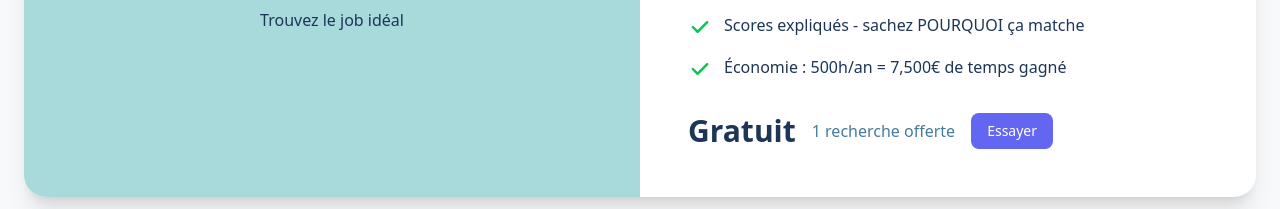
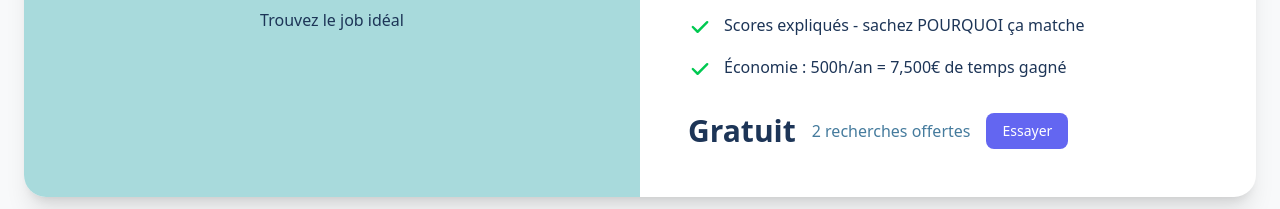
Before and after one commit to tristan001323/pushprofile-app, a Next.js app: page / in a window 1280 px wide. Shown: the part 3574-3783 px from the top of the page. Built offline with nearby package versions, Linux system fonts and the light colour scheme; no server answers.

Commit message:
Update candidats section: 2 free searches instead of 1
🤖 Generated with [Claude Code](https://claude.com/claude-code)

Co-Authored-By: Claude Opus 4.5 <noreply@anthropic.com>

```diff
--- a/app/page.tsx
+++ b/app/page.tsx
@@ -487,7 +487,7 @@ export default function LandingPage() {
                   </ul>
                   <div className="flex items-center gap-4">
                     <span className="text-3xl font-bold" style={{ color: '#1D3557' }}>Gratuit</span>
-                    <span style={{ color: '#457B9D' }}>1 recherche offerte</span>
+                    <span style={{ color: '#457B9D' }}>2 recherches offertes</span>
                     <Link href="/signup">
                       <Button style={{ backgroundColor: '#6366F1', color: 'white' }}>
                         Essayer
```
